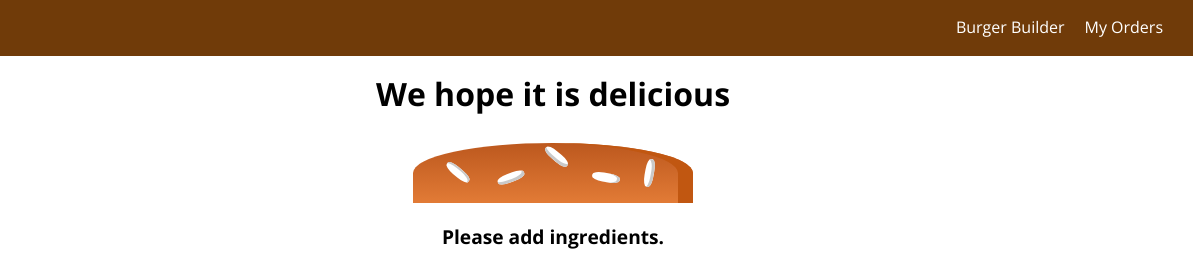
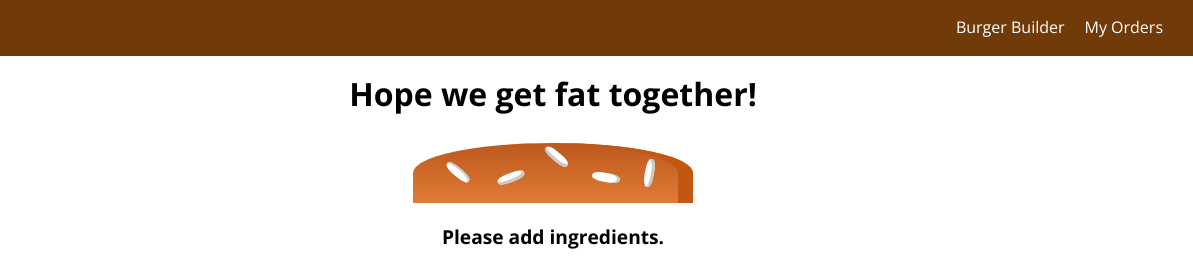
Before and after one commit to cu4nt0m/burgersphere, a React app: page /checkout in a window 1280 px wide. Shown: the top 266 px of the page, 87-1280 px from the left. Built offline with nearby package versions, Linux system fonts and the light colour scheme.

Commit message:
<p> change!

```diff
--- a/src/components/Order/CheckoutSummary/CheckoutSummary.js
+++ b/src/components/Order/CheckoutSummary/CheckoutSummary.js
@@ -6,7 +6,7 @@ import Button from '../../UI/Button/Button';
 const checkoutSummary = (props) => {
     return (
         <div className={classes.CheckoutSummary}>
-            <h1>We hope it is delicious</h1>
+            <h1>Hope we get fat together!</h1>
             <div style={{width: '100%', margin: 'auto'}}>
                 <Burger ingridients={props.ingridients}/>
             </div>
```
Also changed, not shown: build/asset-manifest.json, build/index.html, 9 other files.
